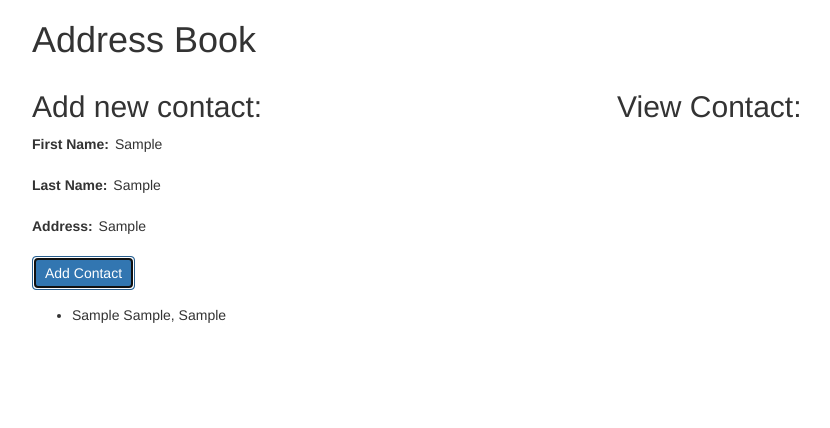
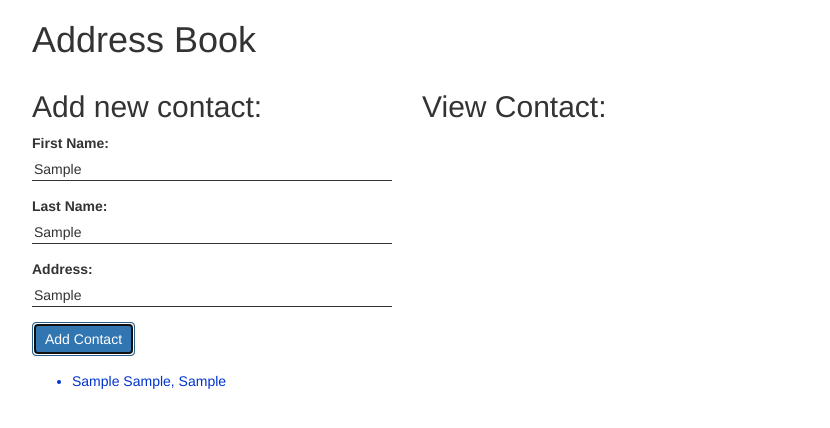
Before and after one commit to care0hlyn/address-book, a plain HTML site: page index.html in a window 1280 px wide. Both pictures are taken after typing "Sample", "Sample", "Sample" into the empty fields and a click on the button "Add Contact". Shown: the whole page, without its empty margins (38-868 px from the left). Drawn offline with Linux system fonts and the light colour scheme.

Commit message:
make contacts appear clickable with css

```diff
--- a/css/styles.css
+++ b/css/styles.css
@@ -3,5 +3,19 @@
 }
 
 input {
-  border: none;
+  width: 100%;
+  margin: auto;
+  border: 0;
+  border-bottom: solid 1px;
 }
+
+
+#contact-list li {
+  cursor: pointer;
+  color: #0033CC;
+}
+
+#contact-list li:hover {
+  color: #ff0000;
+  text-decoration: underline;
+}
--- a/index.html
+++ b/index.html
@@ -16,7 +16,7 @@
 
       <div class="row">
 
-        <div class="col-md-6">
+        <div class="col-md-4">
           <h2>Add new contact:</h2>
 
           <form id="new-contact-form">
@@ -44,7 +44,7 @@
           <ul id="contact-list"></ul>
         </div> <!-- .col-md-6 -->
 
-        <div class="col-md-6">
+        <div class="col-md-4">
 
           <h2>View Contact:</h2>
 
```
Also changed, not shown: js/scripts.js (line endings or trailing spaces).
